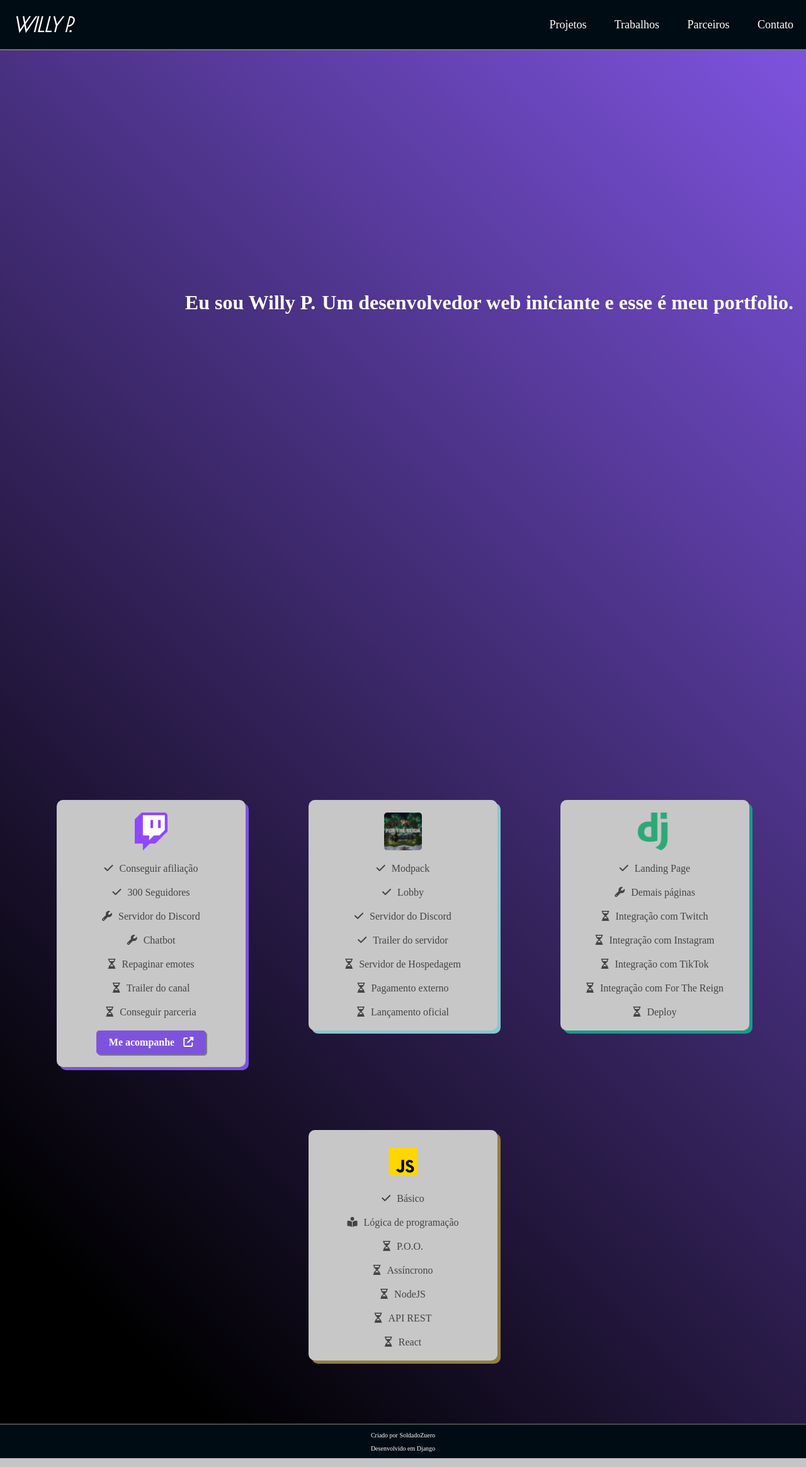
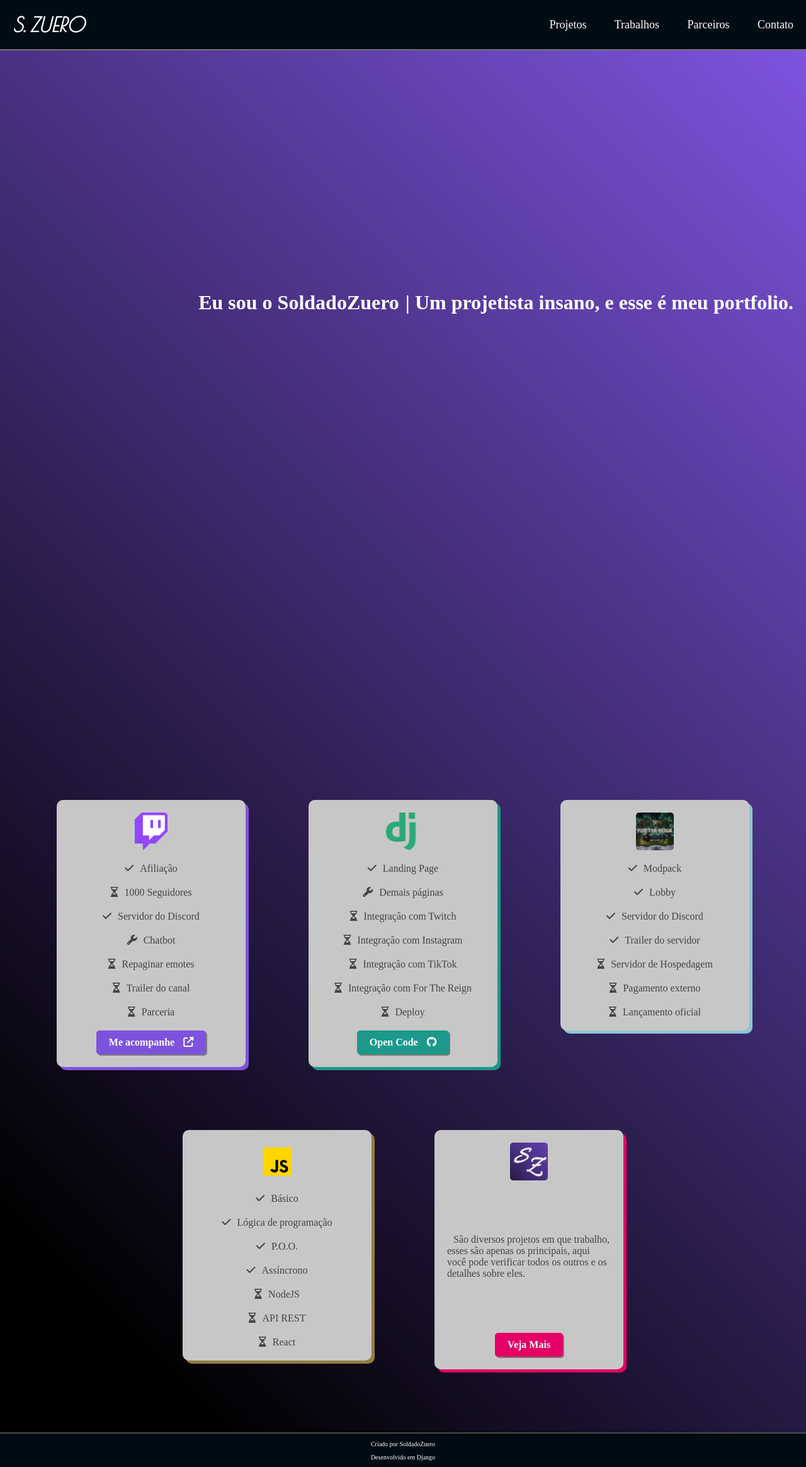
Before and after one commit to SoldadoZuero/my_portfolio, a Django app: page / in a window 1280 px wide. Shown: the whole page at 63% size. Run offline with Django 4.2, Linux system fonts and the light colour scheme; parts of the project's set-up code (start-up, migrations or seed data) failed here and were passed over; some libraries are stand-ins or nearby versions; some web fonts are replaced.

Commit message:
Project panels polishment and added a projects page(W.I.P.)

```diff
--- a/base_static/global/css/styles.css
+++ b/base_static/global/css/styles.css
@@ -314,12 +314,12 @@
     display: flex;
     width: 30rem;
     background-color: var(--color-gray-2);
-    margin: 0 5rem 10rem 5rem;;
-    justify-content: space-evenly;
+    margin: 0 5rem 10rem 5rem;
     border-radius: 10px;
     transition: 0.5s cubic-bezier(0.65, 0.05, 0.36, 1);
     flex-direction: column;
     align-items: center;
+    justify-content: space-between;
   }
 
   .project_panel:hover {
@@ -362,6 +362,15 @@
     box-shadow: 5px 5px var(--color-persian_green);
   }
 
+  #other_projects {
+    height: 38rem;
+    box-shadow: 5px 5px var(--color-razzmatazz);
+  }
+
+  #other_projects div {
+    margin-inline: 2rem;
+  }
+
   .project_panel_close {
     width: 55%;
     position: absolute;
@@ -380,8 +389,19 @@
     border-radius: 5px;
     margin-bottom: 2rem;
     color: var(--color-white);
+    font-family: var(--font-rem);
+  }
+
+  .button_twitch {
     background-color: var(--color-home-background);
-    font-family: var(--font-rem);
+  }
+
+  .button_django {
+    background-color: var(--color-persian_green);
+  }
+
+  .button_project {
+    background-color: var(--color-razzmatazz);
   }
 
   .project_button i {
--- a/base_templates/global/base.html
+++ b/base_templates/global/base.html
@@ -4,7 +4,7 @@
 
 <head>
     {% include 'global/partials/head.html' %}
-    <title>{% block title %}{% endblock title %} Willy P.</title>
+    <title>{% block title %}{% endblock title %} SoldadoZuero</title>
 </head>
 <body class="tw-text-2xl">
     {% include 'global/partials/header.html' %}
--- a/base_templates/global/partials/header.html
+++ b/base_templates/global/partials/header.html
@@ -1,10 +1,10 @@
 <header class="header_background">
     <div class="header_container">
         <div class="header_logo">
-            <a class="header_logo" href="{% url 'principal:home' %}"> Willy P.</a>
+            <a class="header_logo" href="{% url 'principal:home' %}"> S. Zuero</a>
         </div>
         <nav class="header_boxes">
-            <a class="header_link" href=""> Projetos</a>
+            <a class="header_link" href="{% url "principal:projects" %}"> Projetos</a>
             <a class="header_link" href=""> Trabalhos</a>
             <a class="header_link" href=""> Parceiros</a>
             <a class="header_link" href=""> Contato</a>
--- a/principal/templates/principal/pages/home.html
+++ b/principal/templates/principal/pages/home.html
@@ -2,9 +2,9 @@
 {% block content %}
     <div class="home_container">
         <div class="home_gradient">
-            {% include 'principal/partials/intro_home.html' %}
+            {% include 'principal/partials/home_intro.html' %}
             {% include 'principal/partials/about_me.html' %}
-            {% include 'principal/partials/projects.html' %}
+            {% include 'principal/partials/panels.html' %}
         </div>
     </div>
 {% endblock content %}
--- a/principal/templates/principal/partials/about_me.html
+++ b/principal/templates/principal/partials/about_me.html
@@ -2,10 +2,10 @@
     <div class="about_panel about_panel_hidden" id="aboutme">
         <div class="about_panel_margin">
             <p>
-                Sou um jovem desenvolvedor e já tenho alguns projetos em progresso e pensando em projetos futuros,
-                iniciei com desenvolvimento web mas estou focando em uma programação mais abrangente, como Java, JavaScript e Python.
-                Embora já demonstrasse um grande interesse na área de Tecnologia da Informação em um geral, descobri que minha preferência era por programação.
-                Desde então, tenho estudado algumas linguagens que acrescentam em alguns de meus projetos.
+                Sou um projetista insano e já tenho alguns projetos em progresso e pensando em outros futuramente,
+                iniciei com desenvolvimento web mas estou focando em uma programação mais abrangente, como Java, JavaScript, TypeScript e Python.
+                Pela minha paixão em técnologia, realizando alguns estudos, descobri que minha preferência era por programação.
+                Desde então, tenho estudado algumas linguagens que compõem meus atuais projetos.
             </p>
         </div>
     </div>
--- a/principal/templates/principal/partials/intro_home.html
+++ b/principal/templates/principal/partials/home_intro.html
@@ -2,12 +2,12 @@
     <div class="intro_positioner">
             <div class="intro_text">
                 <h2 class="intro_title">
-                    Eu sou Willy P.
+                    Eu sou o SoldadoZuero
                 </h2>
             </div>
             <div class="intro_text">
                 <h2 class="intro_title">
-                    Um desenvolvedor web iniciante
+                    | Um projetista insano,
                     e esse é meu portfolio.
                 </h2>
             </div>
--- /dev/null
+++ b/principal/templates/principal/partials/panels.html
@@ -0,0 +1,120 @@
+<div class="project_container">
+    <div class="project_menu_open" id="project_panel">
+        <div class="project_panel" id="twitch_desc">
+            <img src="/media/Twitch-icon-purple.png" alt="SoldadoZuero Streamer Project">
+            <div>
+                <i class="fa-solid fa-check"></i><span>Afiliação</span>
+            </div>
+            <div>
+                <i class="fa-regular fa-hourglass-half"></i><span>1000 Seguidores</span>
+            </div>
+            <div>
+                <i class="fa-solid fa-check"></i><span>Servidor do Discord</span>
+            </div>
+            <div>
+                <i class="fa-solid fa-wrench"></i><span>Chatbot</span>
+            </div>
+            <div>
+                <i class="fa-regular fa-hourglass-half"></i><span>Repaginar emotes</span>
+            </div>
+            <div>
+                <i class="fa-regular fa-hourglass-half"></i><span>Trailer do canal</span>
+            </div>
+            <div>
+                <i class="fa-regular fa-hourglass-half"></i><span>Parceria</span>
+            </div>
+            <a href="https://twitch.tv/soldadozuero" class="project_button button_twitch" rel="noopener noreferrer" target="_blank">
+                Me acompanhe
+                <i class="fa-solid fa-up-right-from-square"></i>
+            </a>
+        </div>
+        <div class="project_panel" id="django_desc">
+            <img src="/media/django-progress.png" alt="Web Portfolio Project">
+            <div>
+                <i class="fa-solid fa-check"></i><span>Landing Page</span>
+            </div>
+            <div>
+                <i class="fa-solid fa-wrench"></i><span>Demais páginas</span>
+            </div>
+            <div>
+                <i class="fa-regular fa-hourglass-half"></i><span>Integração com Twitch</span>
+            </div>
+            <div>
+                <i class="fa-regular fa-hourglass-half"></i><span>Integração com Instagram</span>
+            </div>
+            <div>
+                <i class="fa-regular fa-hourglass-half"></i><span>Integração com TikTok</span>
+            </div>
+            <div>
+                <i class="fa-regular fa-hourglass-half"></i><span>Integração com For The Reign</span>
+            </div>
+            <div>
+                <i class="fa-regular fa-hourglass-half"></i><span>Deploy</span>
+            </div>
+            <a href="https://github.com/SoldadoZuero/my_portfolio" class="project_button button_django" rel="noopener noreferrer" target="_blank">
+                Open Code
+                <i class="fa-brands fa-github"></i>
+            </a>
+        </div>
+        <div class="project_panel" id="ftr_desc">
+            <img src="/media/For-the-Reign-Icon.png" alt="For the Reign Project">
+            <div>
+                <i class="fa-solid fa-check"></i><span>Modpack</span>
+            </div>
+            <div>
+                <i class="fa-solid fa-check"></i><span>Lobby</span>
+            </div>
+            <div>
+                <i class="fa-solid fa-check"></i><span>Servidor do Discord</span>
+            </div>
+            <div>
+                <i class="fa-solid fa-check"></i><span>Trailer do servidor</span>
+            </div>
+            <div>
+                <i class="fa-regular fa-hourglass-half"></i><span>Servidor de Hospedagem</span>
+            </div>
+            <div>
+                <i class="fa-regular fa-hourglass-half"></i><span>Pagamento externo</span>
+            </div>
+            <div>
+                <i class="fa-regular fa-hourglass-half"></i><span>Lançamento oficial</span>
+            </div>
+        </div>
+        <div class="project_panel" id="js_desc">
+            <img src="/media/icons8-javascript.svg" alt="JavaScript Project">
+            <div>
+                <i class="fa-solid fa-check"></i><span>Básico</span>
+            </div>
+            <div>
+                <i class="fa-solid fa-check"></i><span>Lógica de programação</span>
+            </div>
+            <div>
+                <i class="fa-solid fa-check"></i><span>P.O.O.</span>
+            </div>
+            <div>
+                <i class="fa-solid fa-check"></i><span>Assíncrono</span>
+            </div>
+            <div>
+                <i class="fa-regular fa-hourglass-half"></i><span>NodeJS</span>
+            </div>
+            <div>
+                <i class="fa-regular fa-hourglass-half"></i><span>API REST</span>
+            </div>
+            <div>
+                <i class="fa-regular fa-hourglass-half"></i><span>React</span>
+            </div>
+        </div>
+        <div class="project_panel" id="other_projects">
+            <img src="/media/logo.png" alt="SoldadoZuero Logo">
+            <div>
+                <span>
+                    São diversos projetos em que trabalho, esses são apenas os principais,
+                    aqui você pode verificar todos os outros e os detalhes sobre eles.
+                </span>
+            </div>
+            <a href="{% url "principal:projects" %}" class="project_button button_project">
+                Veja Mais
+            </a>
+        </div>
+    </div>
+</div>
--- a/principal/templates/principal/partials/projects.html
+++ /dev/null
@@ -1,104 +0,0 @@
-<div class="project_container">
-    <div class="project_menu_open" id="project_panel">
-        <div class="project_panel" id="twitch_desc">
-            <img src="/media/Twitch-icon-purple.png" alt="SoldadoZuero Streamer Project">
-            <div>
-                <i class="fa-solid fa-check"></i><span>Conseguir afiliação</span>
-            </div>
-            <div>
-                <i class="fa-solid fa-check"></i><span>300 Seguidores</span>
-            </div>
-            <div>
-                <i class="fa-solid fa-wrench"></i><span>Servidor do Discord</span>
-            </div>
-            <div>
-                <i class="fa-solid fa-wrench"></i><span>Chatbot</span>
-            </div>
-            <div>
-                <i class="fa-regular fa-hourglass-half"></i><span>Repaginar emotes</span>
-            </div>
-            <div>
-                <i class="fa-regular fa-hourglass-half"></i><span>Trailer do canal</span>
-            </div>
-            <div>
-                <i class="fa-regular fa-hourglass-half"></i><span>Conseguir parceria</span>
-            </div>
-            <a href="https://twitch.tv/soldadozuero" class="project_button" rel="noopener noreferrer" target="_blank">
-                Me acompanhe
-                <i class="fa-solid fa-up-right-from-square"></i>
-            </a>
-        </div>
-        <div class="project_panel" id="ftr_desc">
-            <img src="/media/For-the-Reign-Icon.png" alt="For the Reign Project">
-            <div>
-                <i class="fa-solid fa-check"></i><span>Modpack</span>
-            </div>
-            <div>
-                <i class="fa-solid fa-check"></i><span>Lobby</span>
-            </div>
-            <div>
-                <i class="fa-solid fa-check"></i><span>Servidor do Discord</span>
-            </div>
-            <div>
-                <i class="fa-solid fa-check"></i><span>Trailer do servidor</span>
-            </div>
-            <div>
-                <i class="fa-regular fa-hourglass-half"></i><span>Servidor de Hospedagem</span>
-            </div>
-            <div>
-                <i class="fa-regular fa-hourglass-half"></i><span>Pagamento externo</span>
-            </div>
-            <div>
-                <i class="fa-regular fa-hourglass-half"></i><span>Lançamento oficial</span>
-            </div>
-        </div>
-        <div class="project_panel" id="django_desc">
-            <img src="/media/django-progress.png" alt="Web Portfolio Project">
-            <div>
-                <i class="fa-solid fa-check"></i><span>Landing Page</span>
-            </div>
-            <div>
-                <i class="fa-solid fa-wrench"></i><span>Demais páginas</span>
-            </div>
-            <div>
-                <i class="fa-regular fa-hourglass-half"></i><span>Integração com Twitch</span>
-            </div>
-            <div>
-                <i class="fa-regular fa-hourglass-half"></i><span>Integração com Instagram</span>
-            </div>
-            <div>
-                <i class="fa-regular fa-hourglass-half"></i><span>Integração com TikTok</span>
-            </div>
-            <div>
-                <i class="fa-regular fa-hourglass-half"></i><span>Integração com For The Reign</span>
-            </div>
-            <div>
-                <i class="fa-regular fa-hourglass-half"></i><span>Deploy</span>
-            </div>
-        </div>
-        <div class="project_panel" id="js_desc">
-            <img src="/media/icons8-javascript.svg" alt="JavaScript Project">
-            <div>
-                <i class="fa-solid fa-check"></i><span>Básico</span>
-            </div>
-            <div>
-                <i class="fa-solid fa-book-open-reader"></i><span>Lógica de programação</span>
-            </div>
-            <div>
-                <i class="fa-regular fa-hourglass-half"></i><span>P.O.O.</span>
-            </div>
-            <div>
-                <i class="fa-regular fa-hourglass-half"></i><span>Assíncrono</span>
-            </div>
-            <div>
-                <i class="fa-regular fa-hourglass-half"></i><span>NodeJS</span>
-            </div>
-            <div>
-                <i class="fa-regular fa-hourglass-half"></i><span>API REST</span>
-            </div>
-            <div>
-                <i class="fa-regular fa-hourglass-half"></i><span>React</span>
-            </div>
-        </div>
-    </div>
-</div>
--- a/principal/urls.py
+++ b/principal/urls.py
@@ -1,4 +1,5 @@
 from django.urls import path
+
 from . import views
 
 app_name = 'principal'
@@ -9,4 +10,9 @@ urlpatterns = [
         views.PrincipalHome.as_view(),
         name="home"
     ),
+    path(
+        'projects',
+        views.PrincipalProjects.as_view(),
+        name="projects"
+    )
 ]
--- a/principal/views.py
+++ b/principal/views.py
@@ -5,3 +5,7 @@ from django.views.generic import TemplateView
 
 class PrincipalHome(TemplateView):
     template_name = 'principal/pages/home.html'
+
+
+class PrincipalProjects(TemplateView):
+    template_name = 'principal/pages/projects.html'
```
Also changed, not shown: principal/templates/principal/pages/projects.html (added, +8 -0 lines), media/17450.jpg (deleted), media/9019796.jpg (deleted), media/logo.png (added), media/tailwind.png (deleted), principal/templates/principal/partials/projects_top.html (added).
